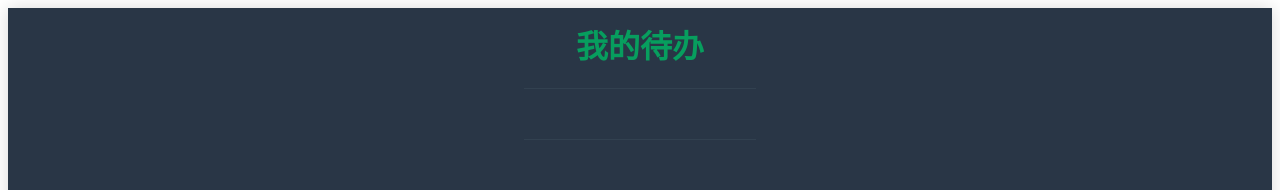
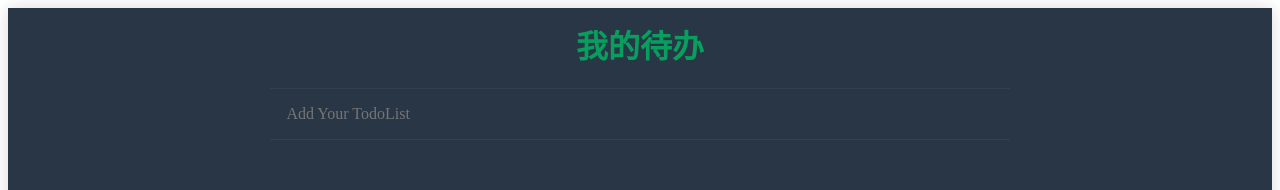
Before and after one commit to lynchuh/TodoList-demo, a React (Create React App) app: page / in a window 1280 px wide. Shown: the top 190 px of the page. Built offline with nearby package versions, Linux system fonts and the light colour scheme; the HTML template or start-up script is replaced by a standard one.

Commit message:
修改样式

```diff
--- a/src/App.css
+++ b/src/App.css
@@ -27,6 +27,10 @@
   overflow:auto;
   margin-top: 2em;
 }
+.App .inputWrapper{
+  display: block;
+  width:60%;
+}
 .topnav_box::-webkit-scrollbar{
   width: 5px;
   height:10px;
--- a/src/App.js
+++ b/src/App.js
@@ -32,6 +32,7 @@ class App extends Component {
         <h1> 我的待办</h1>
         <div className="inputWrapper">
           <TodoInput content={this.state.newTodo}
+            defaultText="Add Your TodoList"
             onChange ={this.changeTitle.bind(this)}
             onSubmit={this.addTodo.bind(this)}/>
         </div>
--- a/src/TodoInput.css
+++ b/src/TodoInput.css
@@ -2,6 +2,7 @@
 .todoInput{
     background-color: transparent;
     display: block;
+    width: 100%;
     border:0px;
     border-top:  1px solid rgb(50, 65, 80);
     border-bottom: 1px solid rgb(50, 65, 80);
@@ -11,4 +12,6 @@
 
 .todoInput:focus{
     outline: none;
+    border-top:  1px solid transparent;
+    transition: all 0.5s;
 }
--- a/src/TodoInput.js
+++ b/src/TodoInput.js
@@ -4,6 +4,7 @@ import './TodoInput.css'
 export default class TodoInput extends Component{
     render(){
         return <input type="text" value ={this.props.content}
+        placeholder={this.props.defaultText}
         onChange={this.changeTitle.bind(this)}
         onKeyPress={this.submit.bind(this)}
         className="todoInput"/>
```
Also changed, not shown: 7 other files (tests, documents, lock files or other folders).
